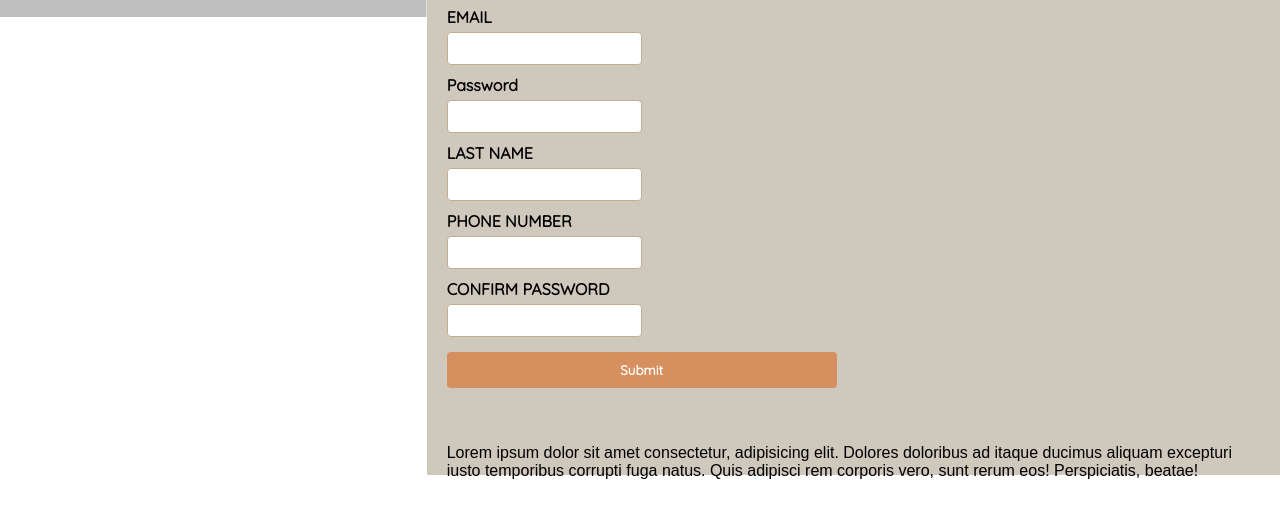
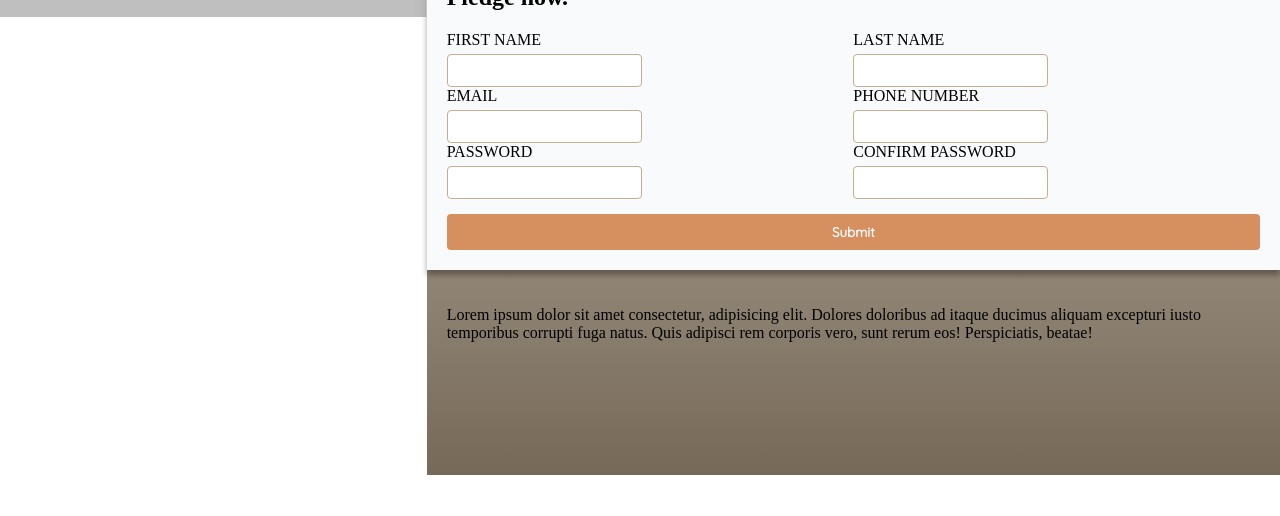
Before and after one commit to 23Tor/odin-signup, a plain HTML site: page index.html in a window 1280 px wide. Shown: the part 325-841 px from the top of the page. After the commit the page ends 800 px from the top, so only its background shows below. Drawn offline with Linux system fonts and the light colour scheme.

Commit message:
Form styling, background of content to gradient

```diff
--- a/index.html
+++ b/index.html
@@ -42,21 +42,27 @@
                     <div class="form-container">
                         <form>
                             <div class="form-column">
-                                <label for="firstname">FIRST NAME</label><br>
-                                <input type="text" id="firstname">
-                                <label for="email">EMAIL</label>
-                                <input type="email" id="email">
-                                <label for="psw">Password</label>
+                                FIRST NAME <br>
+                                <label for="firstname"></label>
+                                <input type="text" id="firstname"><br>
+                                EMAIL<br>
+                                <label for="email"></label>
+                                <input type="email" id="email"><br>
+                                PASSWORD<br>
+                                <label for="psw"></label>
                                 <input type="password" id="psw" name="psw" pattern="(?=.*\d)(?=.*[a-z])(?=.*[A-Z]).{8,}"
                                     title="Must contain at least one number and one uppercase and lowercase letter, and at least 8 or more characters"
                                     required>
                             </div>
                             <div class="form-column">
-                                <label for="lastname">LAST NAME</label>
-                                <input type="text" id="lastname">
-                                <label for="phone">PHONE NUMBER</label>
-                                <input type="number" id="phone">
-                                <label for="passwordconf">CONFIRM PASSWORD</label>
+                                LAST NAME<br>
+                                <label for="lastname"></label>
+                                <input type="text" id="lastname"><br>
+                                PHONE NUMBER<br>
+                                <label for="phone"></label>
+                                <input type="number" id="phone"><br>
+                                CONFIRM PASSWORD<br>
+                                <label for="passwordconf"></label>
                                 <input type="password" id="passwordconf" name="passwordconf" required>
                             </div>
 
--- a/styles.css
+++ b/styles.css
@@ -63,9 +63,8 @@ body, html {
     display: flex;
     flex-direction: column;
     justify-content: center;
-    background-color: var(--timberwolf);
-    font-family: 'Arial', 'Helvetica', sans-serif;
-    color: black;
+    background: rgb(118,105,88);
+    background: linear-gradient(0deg, rgba(118,105,88,1) 0%, rgba(224,216,204,1) 100%);    color: black;
 }
 
 .top-content,
@@ -74,16 +73,22 @@ body, html {
     padding: 20px;
 }
 
+.center-content {
+    background-color: var(--seasalt);
+    -webkit-box-shadow: 0px 5px 6px 0px rgba(0,0,0,0.35);
+    box-shadow: 0px 5px 6px 0px rgba(0,0,0,0.35);
+}
+
 /* Form Styling */
-.form-container {
-    display: flex;
-    justify-content: space-between;
+.form-container::after {
+    content: "";
+    display: table;
+    clear: both;
 }
 
 .form-column {
-    display: flex;
-    flex-direction: column;
-    flex: 1;
+    float: left;
+    width: 50%;
 }
 
 label {
@@ -105,7 +110,7 @@ input[type="password"] {
 button[type="submit"] {
     margin-top: 15px;
     padding: 10px 20px;
-    width: 200%;
+    width: 100%;
     background-color: var(--persian-orange);
     color: white;
     border: none;
```
